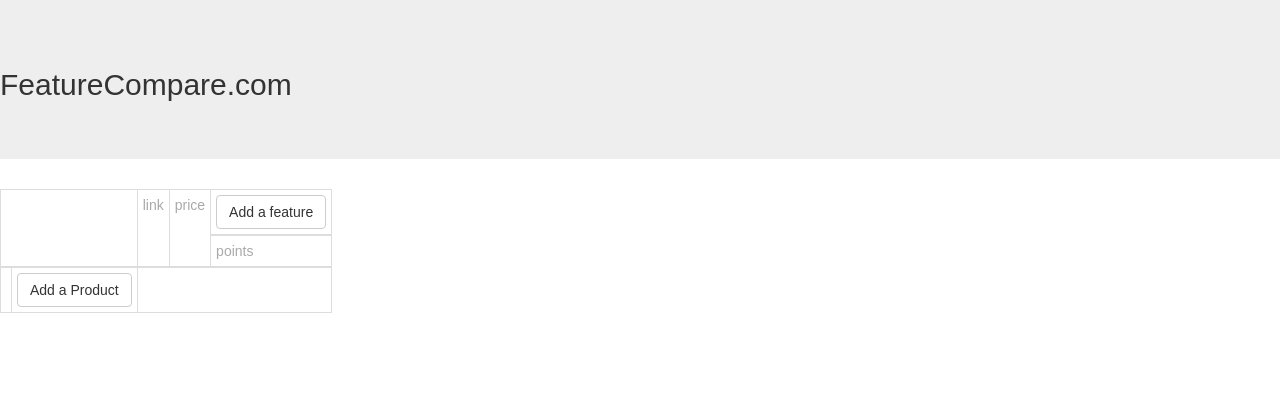
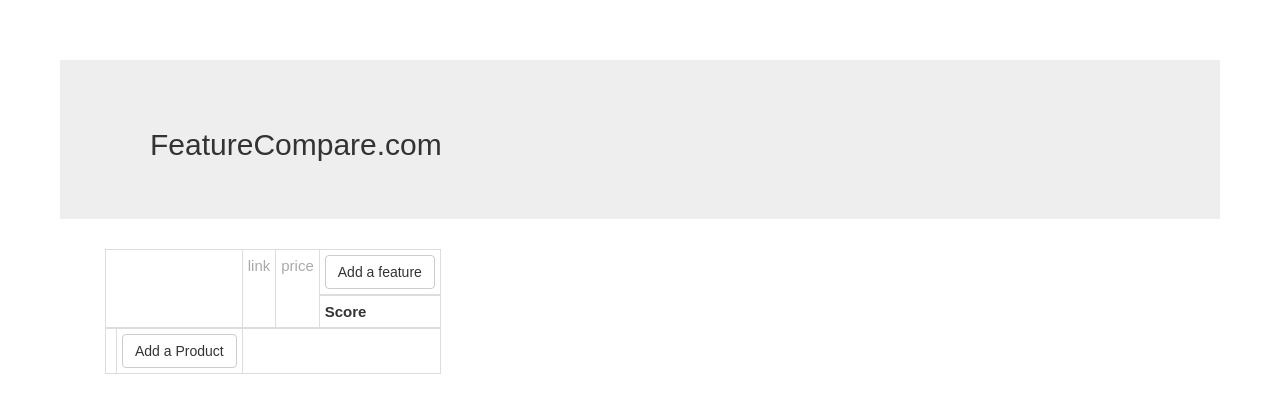
Before and after one commit to burrowdown/feature-compare, a React (Create React App) app: page / in a window 1280 px wide. Shown: the top 412 px of the page. Built offline with nearby package versions, Linux system fonts and the light colour scheme.

Commit message:
style improvements

```diff
--- a/src/App.css
+++ b/src/App.css
@@ -1,13 +1,27 @@
-.table {
-    width: 300px;
+body {
+  font-size: 150%
 }
 
-body {
-    padding: 3em;
+.App {
+  margin: 4em;
+}
+
+.banner {
+  margin-left: 3em;
+}
+
+.table {
+    width: 100px;
+    margin-left: 3em;
 }
 
 .weak {
     color: darkgray;
+    white-space: nowrap;
+}
+
+.strong {
+  font-weight: 900;
 }
 
 .weight-input {
--- a/src/App.js
+++ b/src/App.js
@@ -10,7 +10,6 @@
     this.state = {
       // features: [{'name': 'waterproof', 'weight': 1}],
       features: [],
-      // TODO: check for score
       // products: [{'name': 'stuff', 'url': 'example.com', 'price': '$50'}, {'name': 'thing', 'url': ''}]
       products: []
     }
@@ -70,7 +69,7 @@
   render () {
     return (
       <div className='App'>
-        <Jumbotron><h2>FeatureCompare.com</h2></Jumbotron>
+        <Jumbotron><h2 className='banner'>FeatureCompare.com</h2></Jumbotron>
         <Table bordered condensed hover>
           <FeatureRow
             features={this.state.features}
--- a/src/FeatureRow.js
+++ b/src/FeatureRow.js
@@ -70,7 +70,7 @@
 
   render () {
     const cols = this.props.features.map((feature) => {
-      return (<td key={feature.name}>{feature.name}</td>)
+      return (<td  className='strong' key={feature.name}>{feature.name}</td>)
     })
 
     const weights = this.props.features.map((feature) => {
@@ -92,7 +92,7 @@
         </tr>
         <tr id='weight-row'>
           {weights}
-          <td className='weak'>points</td>
+          <td className='strong'>Score</td>
         </tr>
       </thead>
     )
--- a/src/ProductRow.js
+++ b/src/ProductRow.js
@@ -100,7 +100,7 @@
     return (
       <tr className='product-row'>
         <td id='edit-save'>{editSave}</td>
-        <td id='product-name'>{this.props.productRow.name}</td>
+        <td id='product-name' className='strong'>{this.props.productRow.name}</td>
         <td id='product-link'>{link}</td>
         <td id='product-price'>{price}</td>
         {blankCells}
--- a/src/Weight.js
+++ b/src/Weight.js
@@ -25,7 +25,6 @@
   }
 
   hanldeWeightBlur () {
-    // TODO: integer validation
     if (this.props.featureInstance.weight < 1) {
       this.props.onWeightSave(this.props.featureInstance.name, 1)
     }
@@ -38,6 +37,7 @@
     let weightBox = this.props.featureInstance.weight
     if (this.state.weightInput) {
       weightBox = <input
+        type="number"
         className='weight-input'
         onChange={this.handleWeightEdit}
         value={this.props.featureInstance.weight}
@@ -48,7 +48,10 @@
         id={this.props.featureInstance.name}
         onClick={this.handleWeightClick}
         onBlur={this.hanldeWeightBlur}
-      >{weightBox}</td>
+      >
+      {weightBox}
+      <span className='weak'> points</span>
+      </td>
     )
   }
 }
```
